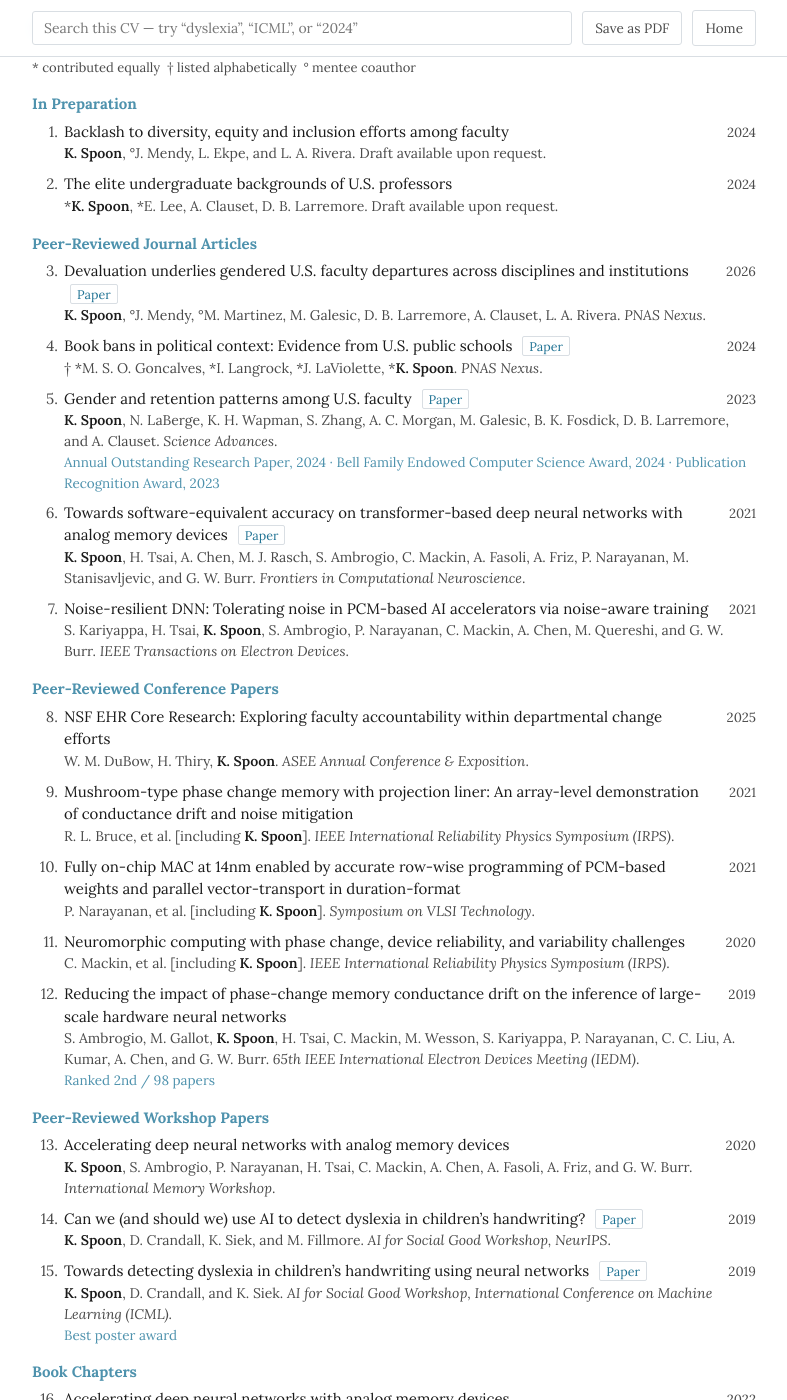
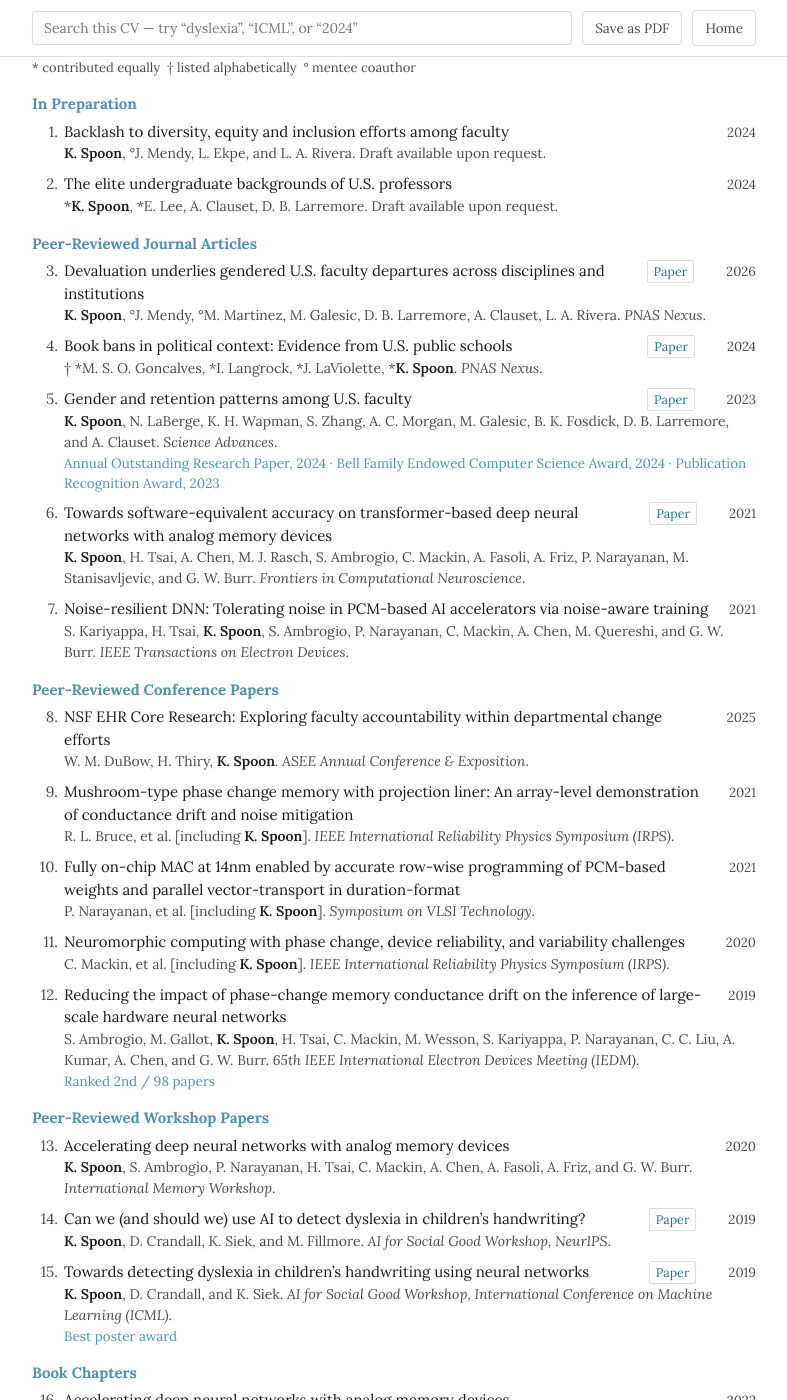
Before and after one commit to katiespoon/katiespoon.github.io, a Jekyll site: the page built from cv.html, in a window 1280 px wide and 1400 px high, scrolled down 1633 px. Shown: the whole window, without its empty margins (246-1033 px from the left). Built offline with Jekyll 4.4.1, drawn with Linux system fonts in a browser that asks for light colours.

Commit message:
Link the site header at /cv/, and refine the CV page
- The header CV link pointed at CV_spoon_2024_Sep30.pdf, a two-year-old
  file. It now goes to /cv/.
- Jump-nav anchors landed with the section heading hidden under the
  sticky toolbar, so a jump looked like it had skipped to the first
  entry. scroll-margin-top was set on the h2, but the ids are on the
  section, so it never applied; moved it to .sec.
- The Paper and Slides links sat at the end of each title, where they
  were hard to find and made long titles ragged. On screen they now
  occupy their own column just left of the date. Print drops the whole
  column: a printed link is not clickable, and the citation underneath
  already names the venue.

Print re-verified: 6 pages, no stray numbers, no link labels leaking in.

Co-Authored-By: Claude Opus 5 <noreply@anthropic.com>

```diff
--- a/_layouts/default.html
+++ b/_layouts/default.html
@@ -33,7 +33,7 @@
         |
         <a href="https://twitter.com/thekatiespoon" target="_blank">X</a>
         |
-        <a href="https://katiespoon.github.io/CV_spoon_2024_Sep30.pdf" target="_blank">CV</a>
+        <a href="{{ "/cv/" | relative_url }}">CV</a>
         </p>
 
         <!--
--- a/cv.html
+++ b/cv.html
@@ -76,8 +76,11 @@ h1,h2,h3{margin:0;text-wrap:balance}
 .jump a:hover{color:var(--teal)}
 
 /* ---- sections ---- */
-.sec{margin-bottom:26px}
-.sec > h2{font-size:21px;font-weight:700;color:var(--teal);margin-bottom:7px;scroll-margin-top:62px}
+/* The jump-nav anchors are the section ids, so the scroll offset belongs here, not on the
+   heading — otherwise the heading lands underneath the sticky toolbar and the jump looks
+   like it skipped to the first entry. */
+.sec{margin-bottom:26px;scroll-margin-top:68px}
+.sec > h2{font-size:21px;font-weight:700;color:var(--teal);margin-bottom:7px}
 .sec h3{font-size:15px;font-weight:700;color:var(--teal-soft);margin:16px 0 5px}
 .entry{margin-bottom:3px;break-inside:avoid}
 .line{display:flex;gap:0 18px;align-items:baseline}
@@ -110,9 +113,13 @@ b,strong{font-weight:700}
 .venue{font-style:italic}
 .pubnote{color:var(--teal-soft);font-size:13.5px;padding-left:0}
 .legend{font-size:13px;color:var(--ink-soft);margin-bottom:10px}
+/* On screen the Paper/Slides links sit in their own column just left of the date, so they
+   form a scannable strip instead of hiding at the end of each title. Print drops the whole
+   column — a printed link is not clickable, and the citation below already names the venue. */
+.line .linkcol{flex:0 0 auto;display:flex;gap:4px;justify-content:flex-end;min-width:62px;margin-right:14px}
 .tag-link{font-size:12.5px;text-decoration:none;border:1px solid var(--rule);border-radius:2px;
-  padding:1px 6px;margin-left:6px;white-space:nowrap;color:var(--teal)}
-.tag-link:hover{border-color:var(--teal)}
+  padding:1px 6px;white-space:nowrap;color:var(--teal)}
+.tag-link:hover{border-color:var(--teal);background:color-mix(in srgb,var(--teal) 8%,transparent)}
 
 /* presentations are grouped by project */
 .proj{font-weight:700;margin:14px 0 3px}
@@ -152,6 +159,7 @@ mark{background:var(--mark);color:inherit;padding:0 1px;border-radius:2px}
   .pubs .entry{margin-bottom:5pt}
   .sub{font-size:9.6pt}
   .line .date{font-size:1em;color:#000}
+  .line .linkcol{display:none}
   .tag-link{display:none}
   mark{background:none}
   a{color:#217394;text-decoration:none}
@@ -300,24 +308,20 @@ mark{background:var(--mark);color:inherit;padding:0 1px;border-radius:2px}
 
     <h3>Peer-Reviewed Journal Articles</h3>
     <div class="entry">
-      <div class="line"><span class="lead">Devaluation underlies gendered U.S. faculty departures across disciplines and institutions
-        <a class="tag-link" href="https://doi.org/10.1093/pnasnexus/pgag306">Paper</a></span><span class="date">2026</span></div>
+      <div class="line"><span class="lead">Devaluation underlies gendered U.S. faculty departures across disciplines and institutions</span><span class="linkcol"><a class="tag-link" href="https://doi.org/10.1093/pnasnexus/pgag306">Paper</a></span><span class="date">2026</span></div>
       <div class="sub authors"><span class="me">K. Spoon</span>, &deg;J. Mendy, &deg;M. Martinez, M. Galesic, D. B. Larremore, A. Clauset, L. A. Rivera. <span class="venue">PNAS Nexus</span>.</div>
     </div>
     <div class="entry">
-      <div class="line"><span class="lead">Book bans in political context: Evidence from U.S. public schools
-        <a class="tag-link" href="https://academic.oup.com/pnasnexus/article/3/6/pgae197/7689238">Paper</a></span><span class="date">2024</span></div>
+      <div class="line"><span class="lead">Book bans in political context: Evidence from U.S. public schools</span><span class="linkcol"><a class="tag-link" href="https://academic.oup.com/pnasnexus/article/3/6/pgae197/7689238">Paper</a></span><span class="date">2024</span></div>
       <div class="sub authors">&dagger; *M. S. O. Goncalves, *I. Langrock, *J. LaViolette, *<span class="me">K. Spoon</span>. <span class="venue">PNAS Nexus</span>.</div>
     </div>
     <div class="entry">
-      <div class="line"><span class="lead">Gender and retention patterns among U.S. faculty
-        <a class="tag-link" href="https://www.science.org/doi/10.1126/sciadv.adi2205">Paper</a></span><span class="date">2023</span></div>
+      <div class="line"><span class="lead">Gender and retention patterns among U.S. faculty</span><span class="linkcol"><a class="tag-link" href="https://www.science.org/doi/10.1126/sciadv.adi2205">Paper</a></span><span class="date">2023</span></div>
       <div class="sub authors"><span class="me">K. Spoon</span>, N. LaBerge, K. H. Wapman, S. Zhang, A. C. Morgan, M. Galesic, B. K. Fosdick, D. B. Larremore, and A. Clauset. <span class="venue">Science Advances</span>.</div>
       <div class="sub pubnote">Annual Outstanding Research Paper, 2024 &middot; Bell Family Endowed Computer Science Award, 2024 &middot; Publication Recognition Award, 2023</div>
     </div>
     <div class="entry">
-      <div class="line"><span class="lead">Towards software-equivalent accuracy on transformer-based deep neural networks with analog memory devices
-        <a class="tag-link" href="https://www.frontiersin.org/articles/10.3389/fncom.2021.675741/full">Paper</a></span><span class="date">2021</span></div>
+      <div class="line"><span class="lead">Towards software-equivalent accuracy on transformer-based deep neural networks with analog memory devices</span><span class="linkcol"><a class="tag-link" href="https://www.frontiersin.org/articles/10.3389/fncom.2021.675741/full">Paper</a></span><span class="date">2021</span></div>
       <div class="sub authors"><span class="me">K. Spoon</span>, H. Tsai, A. Chen, M. J. Rasch, S. Ambrogio, C. Mackin, A. Fasoli, A. Friz, P. Narayanan, M. Stanisavljevic, and G. W. Burr. <span class="venue">Frontiers in Computational Neuroscience</span>.</div>
     </div>
     <div class="entry">
@@ -354,13 +358,11 @@ mark{background:var(--mark);color:inherit;padding:0 1px;border-radius:2px}
       <div class="sub authors"><span class="me">K. Spoon</span>, S. Ambrogio, P. Narayanan, H. Tsai, C. Mackin, A. Chen, A. Fasoli, A. Friz, and G. W. Burr. <span class="venue">International Memory Workshop</span>.</div>
     </div>
     <div class="entry">
-      <div class="line"><span class="lead">Can we (and should we) use AI to detect dyslexia in children&rsquo;s handwriting?
-        <a class="tag-link" href="{{ '/dyslexia_neurips_aisg_2019.pdf' | relative_url }}">Paper</a></span><span class="date">2019</span></div>
+      <div class="line"><span class="lead">Can we (and should we) use AI to detect dyslexia in children&rsquo;s handwriting?</span><span class="linkcol"><a class="tag-link" href="{{ '/dyslexia_neurips_aisg_2019.pdf' | relative_url }}">Paper</a></span><span class="date">2019</span></div>
       <div class="sub authors"><span class="me">K. Spoon</span>, D. Crandall, K. Siek, and M. Fillmore. <span class="venue">AI for Social Good Workshop, NeurIPS</span>.</div>
     </div>
     <div class="entry">
-      <div class="line"><span class="lead">Towards detecting dyslexia in children&rsquo;s handwriting using neural networks
-        <a class="tag-link" href="{{ '/dyslexia_icml_aisg_2019.pdf' | relative_url }}">Paper</a></span><span class="date">2019</span></div>
+      <div class="line"><span class="lead">Towards detecting dyslexia in children&rsquo;s handwriting using neural networks</span><span class="linkcol"><a class="tag-link" href="{{ '/dyslexia_icml_aisg_2019.pdf' | relative_url }}">Paper</a></span><span class="date">2019</span></div>
       <div class="sub authors"><span class="me">K. Spoon</span>, D. Crandall, and K. Siek. <span class="venue">AI for Social Good Workshop, International Conference on Machine Learning (ICML)</span>.</div>
       <div class="sub pubnote">Best poster award</div>
     </div>
@@ -373,8 +375,7 @@ mark{background:var(--mark);color:inherit;padding:0 1px;border-radius:2px}
 
     <h3>Essays and Perspectives</h3>
     <div class="entry">
-      <div class="line"><span class="lead">Most US book bans target children&rsquo;s literature featuring diverse characters and authors of color
-        <a class="tag-link" href="https://theconversation.com/most-us-book-bans-target-childrens-literature-featuring-diverse-characters-and-authors-of-color-238731">Op-ed</a></span><span class="date">2024</span></div>
+      <div class="line"><span class="lead">Most US book bans target children&rsquo;s literature featuring diverse characters and authors of color</span><span class="linkcol"><a class="tag-link" href="https://theconversation.com/most-us-book-bans-target-childrens-literature-featuring-diverse-characters-and-authors-of-color-238731">Op-ed</a></span><span class="date">2024</span></div>
       <div class="sub authors"><span class="me">K. Spoon</span>. <span class="venue">The Conversation</span>.</div>
     </div>
     <div class="entry">
@@ -427,8 +428,7 @@ mark{background:var(--mark);color:inherit;padding:0 1px;border-radius:2px}
     <div class="entry"><div class="line"><span class="lead">International Conference on the Science of Science &amp; Innovation, Talk</span><span class="date">July 2024</span></div></div>
     <div class="entry"><div class="line"><span class="lead">Kilpatrick Group, University of Colorado Boulder Applied Mathematics, Invited Talk</span><span class="date">Apr 2024</span></div></div>
     <div class="entry">
-      <div class="line"><span class="lead">Academic Analytics Research Center, Invited Talk
-        <a class="tag-link" href="{{ '/AARC_Feb2024.pdf' | relative_url }}">Slides</a></span><span class="date">Feb 2024</span></div>
+      <div class="line"><span class="lead">Academic Analytics Research Center, Invited Talk</span><span class="linkcol"><a class="tag-link" href="{{ '/AARC_Feb2024.pdf' | relative_url }}">Slides</a></span><span class="date">Feb 2024</span></div>
     </div>
     <div class="entry">
       <div class="line"><span class="lead">University of Colorado Boulder Computer Science Research Expo, Poster</span><span class="date">Feb 2024</span></div>
@@ -436,12 +436,10 @@ mark{background:var(--mark);color:inherit;padding:0 1px;border-radius:2px}
     </div>
     <div class="entry"><div class="line"><span class="lead">University of Colorado Boulder Office of Faculty Affairs, Invited Talk</span><span class="date">Dec 2023</span></div></div>
     <div class="entry">
-      <div class="line"><span class="lead">International Conference on Computational Social Science, Poster
-        <a class="tag-link" href="{{ '/IC2S2_23.pdf' | relative_url }}">Slides</a></span><span class="date">July 2023</span></div>
+      <div class="line"><span class="lead">International Conference on Computational Social Science, Poster</span><span class="linkcol"><a class="tag-link" href="{{ '/IC2S2_23.pdf' | relative_url }}">Slides</a></span><span class="date">July 2023</span></div>
     </div>
     <div class="entry">
-      <div class="line"><span class="lead">Atlanta Conference on Science &amp; Innovation Policy, Talk
-        <a class="tag-link" href="{{ '/ATLC23.pdf' | relative_url }}">Slides</a></span><span class="date">May 2023</span></div>
+      <div class="line"><span class="lead">Atlanta Conference on Science &amp; Innovation Policy, Talk</span><span class="linkcol"><a class="tag-link" href="{{ '/ATLC23.pdf' | relative_url }}">Slides</a></span><span class="date">May 2023</span></div>
     </div>
     <div class="entry"><div class="line"><span class="lead">Women in Network Science &amp; Diversify NetSci Satellite, Talk</span><span class="date">July 2022</span></div></div>
     <div class="entry"><div class="line"><span class="lead">International Conference on Computational Social Science, Talk</span><span class="date">July 2022</span></div></div>
@@ -449,12 +447,10 @@ mark{background:var(--mark);color:inherit;padding:0 1px;border-radius:2px}
 
     <p class="proj">Science and innovation policy</p>
     <div class="entry">
-      <div class="line"><span class="lead">Atlanta Conference on Science &amp; Innovation Policy, undergraduate session
-        <a class="tag-link" href="{{ '/atlc_undergrad.pdf' | relative_url }}">Slides</a></span><span class="date">2025</span></div>
+      <div class="line"><span class="lead">Atlanta Conference on Science &amp; Innovation Policy, undergraduate session</span><span class="linkcol"><a class="tag-link" href="{{ '/atlc_undergrad.pdf' | relative_url }}">Slides</a></span><span class="date">2025</span></div>
     </div>
     <div class="entry">
-      <div class="line"><span class="lead">Atlanta Conference on Science &amp; Innovation Policy, grants session
-        <a class="tag-link" href="{{ '/atlc_grants.pdf' | relative_url }}">Slides</a></span><span class="date">2025</span></div>
+      <div class="line"><span class="lead">Atlanta Conference on Science &amp; Innovation Policy, grants session</span><span class="linkcol"><a class="tag-link" href="{{ '/atlc_grants.pdf' | relative_url }}">Slides</a></span><span class="date">2025</span></div>
     </div>
 
     <p class="proj">Measuring community-level risk of declining healthcare access</p>
@@ -479,8 +475,7 @@ mark{background:var(--mark);color:inherit;padding:0 1px;border-radius:2px}
     <div class="entry"><div class="line"><span class="lead">American Handwriting Analysis Foundation, Invited Talk</span><span class="date">Nov 2019</span></div></div>
     <div class="entry"><div class="line"><span class="lead">AI for Social Good Workshop, NeurIPS, Poster</span><span class="date">Dec 2019</span></div></div>
     <div class="entry">
-      <div class="line"><span class="lead">AI for Social Good Workshop, ICML, Poster
-        <a class="tag-link" href="{{ '/dyslexia_icml_aisg_2019_poster.pdf' | relative_url }}">Poster</a></span><span class="date">June 2019</span></div>
+      <div class="line"><span class="lead">AI for Social Good Workshop, ICML, Poster</span><span class="linkcol"><a class="tag-link" href="{{ '/dyslexia_icml_aisg_2019_poster.pdf' | relative_url }}">Poster</a></span><span class="date">June 2019</span></div>
       <div class="sub pubnote">Best poster award</div>
     </div>
     <div class="entry"><div class="line"><span class="lead">AI for Social Good Workshop, ICML, Talk</span><span class="date">June 2019</span></div></div>
```
